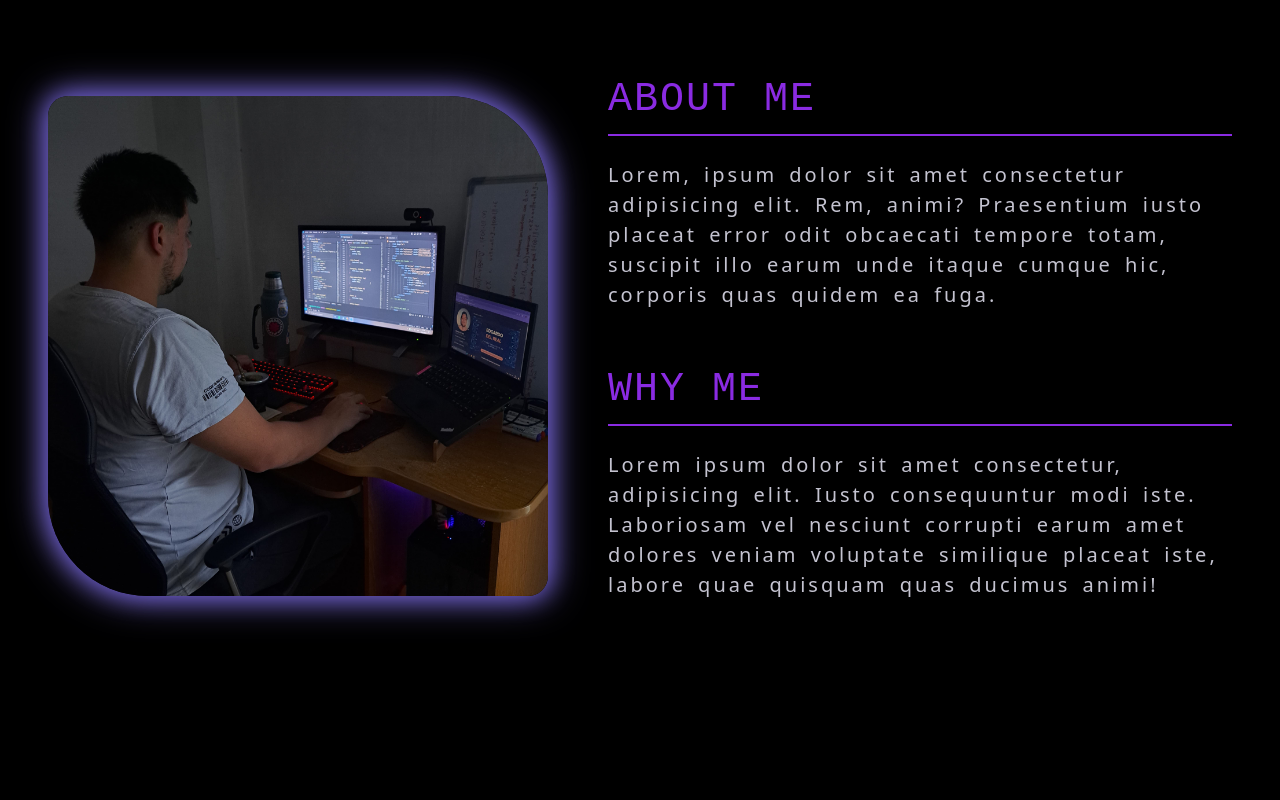
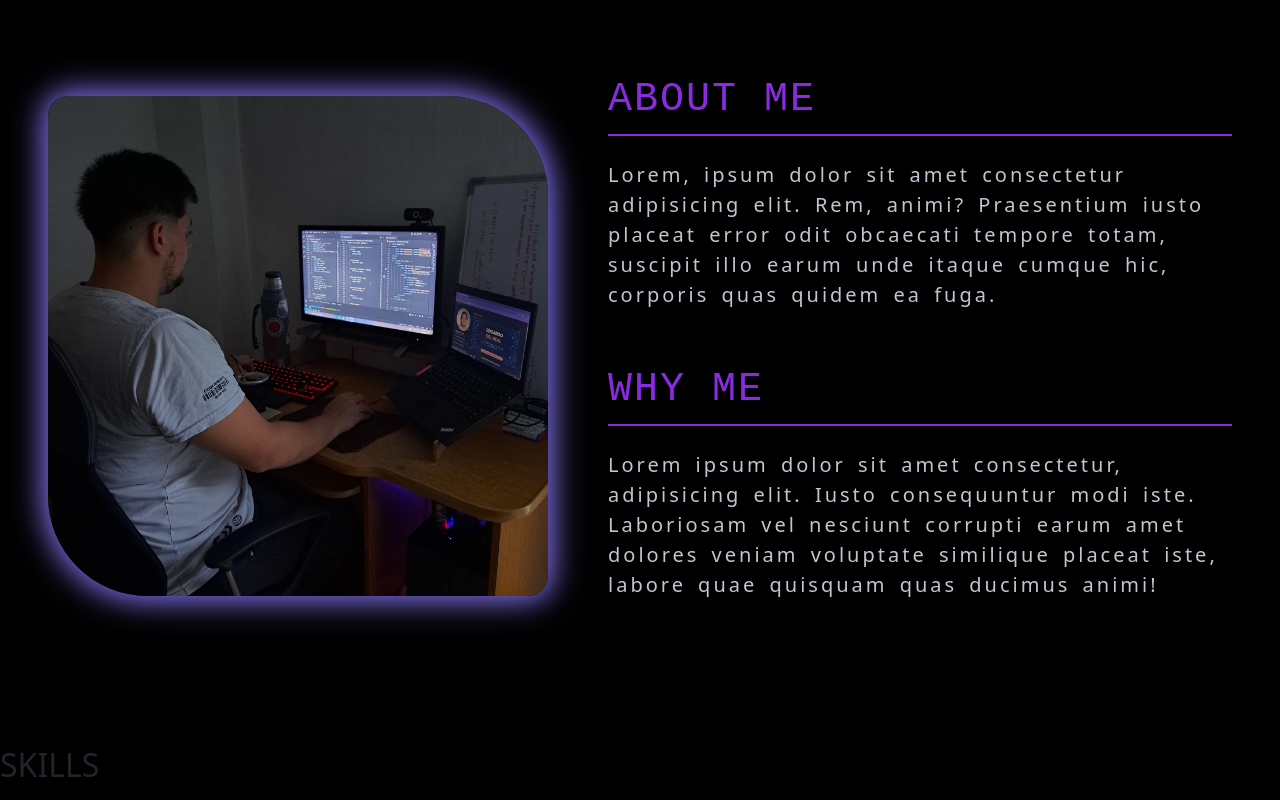
Before and after one commit to Edgardo-Del-Real/PortfolioEdgardoDelReal, a React (Vite) app: page / in a window 1280 px wide. Shown: the part 924-1724 px from the top of the page. Before the commit the page ends 1670 px from the top, so only its background shows below. Built offline with nearby package versions, Linux system fonts and the light colour scheme.

Commit message:
avances en la nueva seccion

```diff
--- /dev/null
+++ b/src/Components/skills/skills.jsx
@@ -0,0 +1,23 @@
+import React from 'react'
+import './skills.css'
+
+const navBar = () =>{
+    return(
+      <>
+        <section>
+            <h2>SKILLS</h2>
+            <section>
+                <ul className='list-unstyled'>
+                    <li><i></i></li>
+                    <li><i></i></li>
+                    <li><i></i></li>
+                    <li><i></i></li>
+                    <li><i></i></li>
+                </ul>
+            </section>
+        </section>
+      </>
+    )
+}
+
+export default navBar;
--- a/src/main.jsx
+++ b/src/main.jsx
@@ -6,6 +6,7 @@ import './index.css'
 import NavBar from './Components/NavBar/NavBar'
 import Hero from './Components/hero/Hero'
 import AboutMe from './Components/aboutMe/aboutMe'
+import Skills from './Components/skills/skills'
 
 
 
@@ -14,5 +15,6 @@ ReactDOM.createRoot(document.getElementById('root')).render(
     <NavBar  />
     <Hero />
     <AboutMe />
+    <Skills />
   </React.StrictMode>,
 )
```
Also changed, not shown: src/Components/skills/skills.css (added).
